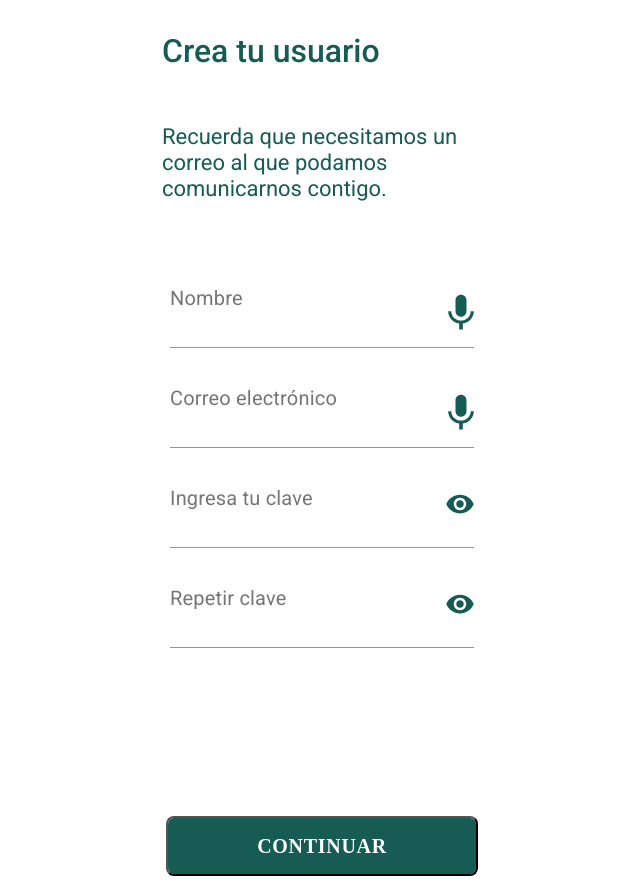
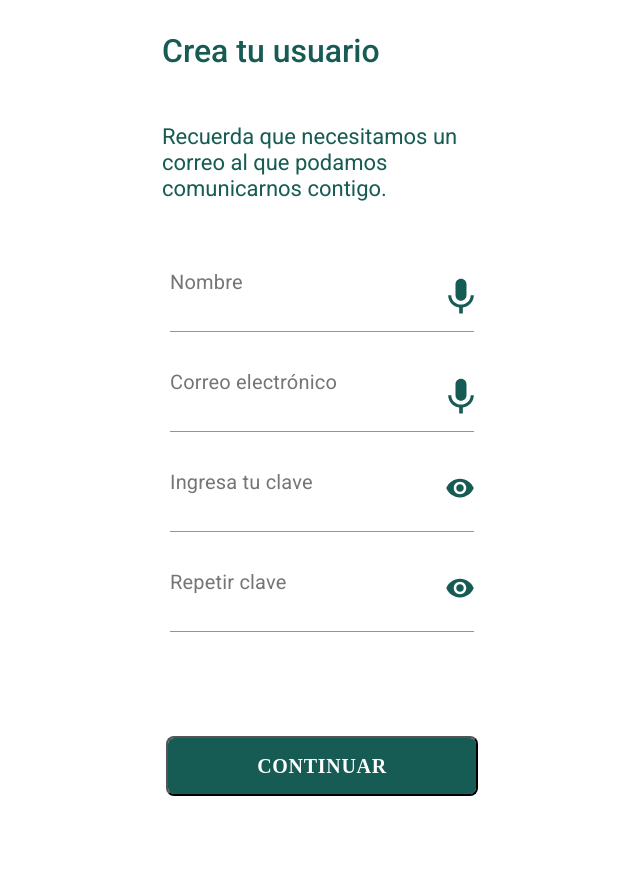
Before and after one commit to veronicaurrutia/scl012-tenpo, a React (Create React App) app: page /registrarse in a window 1280 px wide. Shown: the whole page, without its empty margins (318-958 px from the left). After the commit the page ends 806 px from the top, so only its background shows below. Built offline with nearby package versions, Linux system fonts and the light colour scheme.

Commit message:
fix styles component registry

```diff
--- a/src/assets/css/registry.css
+++ b/src/assets/css/registry.css
@@ -26,8 +26,7 @@
 .container-registry form {
     display: flex;
     flex-direction: column;
-    margin-bottom: 4em;
-    margin-top: 2em;
+    margin-top: 1em;
     width: 320px;
 }
 .container-clave{
```
